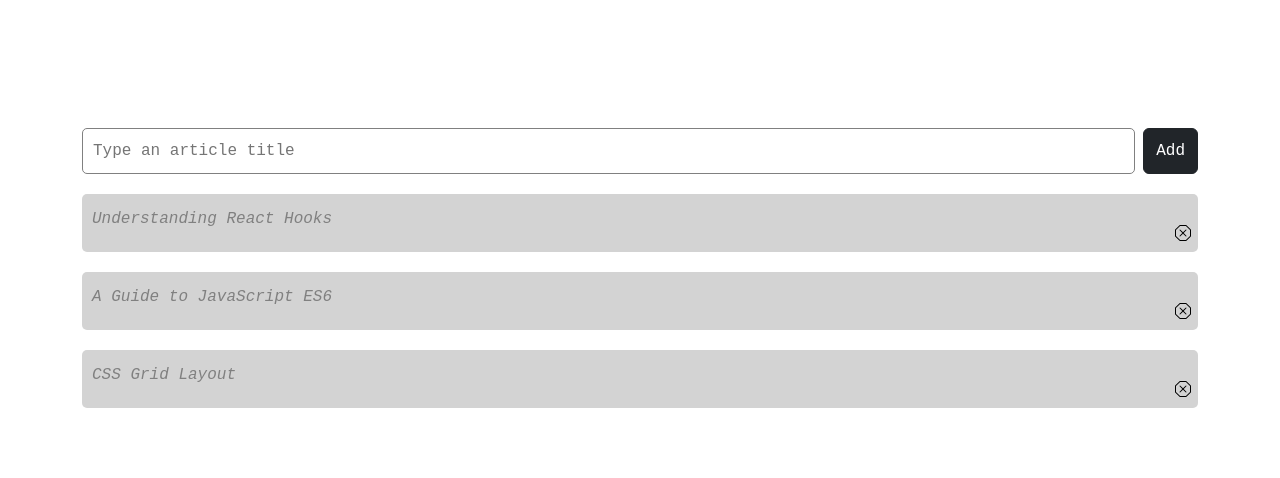
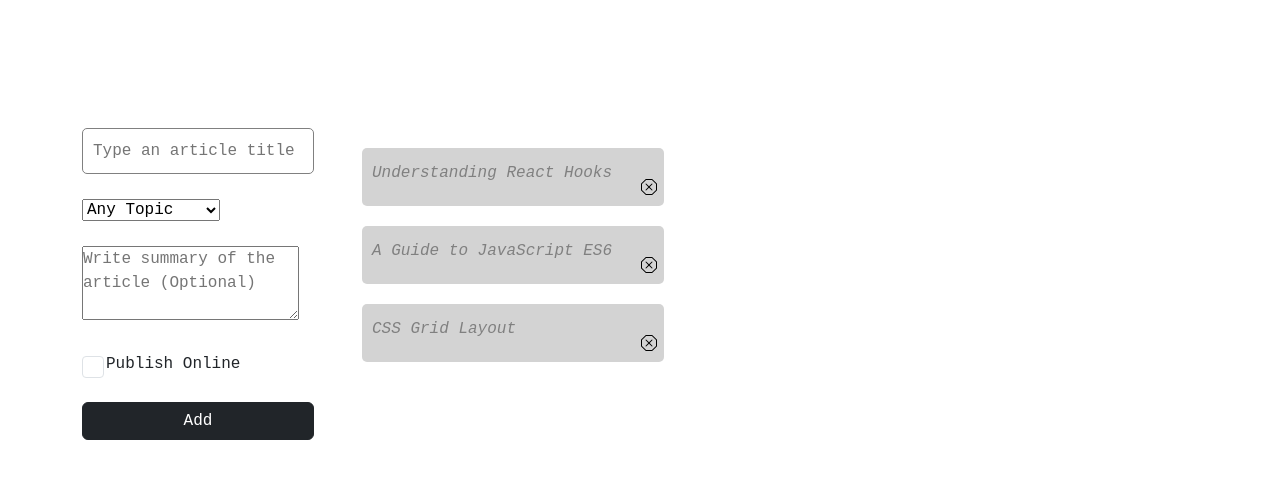
Before and after one commit to stefanozuffi/react-form, a React (Vite) app: page / in a window 1280 px wide. Shown: the top 478 px of the page. Built offline with nearby package versions, Linux system fonts and the light colour scheme.

Commit message:
start of the multiform handling

```diff
--- a/src/assets/components/AppForm.jsx
+++ b/src/assets/components/AppForm.jsx
@@ -2,39 +2,40 @@ import { useState } from "react";
 import articles from "../data/articles";
 import AppList from "./AppList";
 
+//To add: online badge; category
+
+const initialForm = {
+    id: 0,
+    title: '',
+    description: '',
+    category: 'Anything',
+    online: false
+}
+
 export default function AppForm() {
-    const [newTitle, setTitle] = useState('')
+    const [article, setArticle] = useState(initialForm)
     const [journal, setJournal] = useState(articles)
 
+    //Accordion states
     const [current, setCurrent] = useState(0)
 
     //OnSubmit function
     function handleSubmit(e) {
         e.preventDefault()
 
-        if (newTitle.length >= 3) {
-            const maxID = journal.length > 0 ? Math.max(...journal.map(article => article.id)) : 1
+        if (article.title.length >= 3) {
+            //const maxID = journal.length > 0 ? Math.max(...journal.map(article => article.id)) : 0
 
-            const newArticle = {
-                id: maxID + 1,
-                title: newTitle,
-                content: ''
-            }
+            const newArticle = {...article, id: Date.now()}
 
-            if (!journal) {
-                const newJournal = [newArticle]
-                setJournal(newJournal)
-            } else {
-                const newJournal = [newArticle, ...journal]
-                setJournal(newJournal)
-            }
-
+            const newJournal = [newArticle, ...journal]
+            setJournal(newJournal)
         }
         else {
             alert('Article Title should be at least three characters long')
         }
 
-        setTitle('')
+        setArticle(initialForm)
 
 
     }
@@ -55,9 +56,44 @@ export default function AppForm() {
     }
 
     return(
-        <div className="container">
-            <form className="d-flex gap-2" onSubmit={handleSubmit}>
-                <input type="text" value={newTitle} placeholder="Type an article title" onChange={(e) => setTitle(e.target.value)}/>
+        <div className="container d-flex gap-5">
+            <form className="d-flex flex-column gap-2" onSubmit={handleSubmit}>
+
+            {/* Title */}
+                <div className="mb-3">
+                    <input
+                        type="text"
+                        value={article.title}
+                        placeholder="Type an article title"
+                        onChange={(e) => setArticle({...article, title: e.target.value})}
+                    />
+                </div>
+
+            {/* Categories */}
+                <div className="mb-3">
+                    <select name="category" id="category" value={article.category} onChange={(e) => setArticle({...article, category: e.target.value})}>
+                        <option value="FrontEnd">FrontEnd</option>
+                        <option value="BackEnd"> BackEnd</option>
+                        <option value="FullStack">FullStack</option>
+                        <option value="UI/UX Design">UI/UX Design</option>
+                        <option value="Anything">Any Topic</option>
+                    </select>
+                </div>
+
+            {/* Description */}
+                <div className="mb-3">
+                    <textarea
+                    name="description" id="description" rows="3"
+                    placeholder="Write summary of the article (Optional)"
+                    value={article.description} onChange={(e) => setArticle({...article, description: e.target.value})}/>
+                </div>
+            {/* CheckBox */}
+                <div className="form-check mb-3">
+                    <input className="form-check-input" type="checkbox" name="online" id="online"
+                    checked={article.online} onChange={(e) => setArticle({...article, online: e.target.checked})}/>
+                    <label className="form-check-label" htmlFor=""> Publish Online </label>
+                </div>
+
                 <button className="btn btn-dark" type="submit">Add</button>
             </form>
             <AppList list={journal} handleF={handleDelete} AccF={handleAcc} current={current}/>
--- a/src/assets/components/AppList.jsx
+++ b/src/assets/components/AppList.jsx
@@ -13,7 +13,7 @@ export default function AppList(props) {
                     <DeleteBtn id={article.id} handleF={props.handleF}/>
                 </div>
 
-                {props.current == article.id && <p>{article.content}</p>}
+                {props.current == article.id && <p>{article.description}</p>}
             </li>
 
 
--- a/src/assets/components/ListElement.jsx
+++ b/src/assets/components/ListElement.jsx
@@ -1,7 +1,7 @@
 export default function ListElement(props) {
     return(
         <div className="article" key={props.id}>
-            <h6 className={`head-text ${props.current == props.id ? 'active' : ''}`} onClick={props.AccF} data-id={props.id}> {props.title} </h6>
+            <h6 className={`head-text ${props.current == props.id ? 'active' : ''} `} onClick={props.AccF} data-id={props.id}> {props.title} </h6>
         </div>
     )
 }
```
